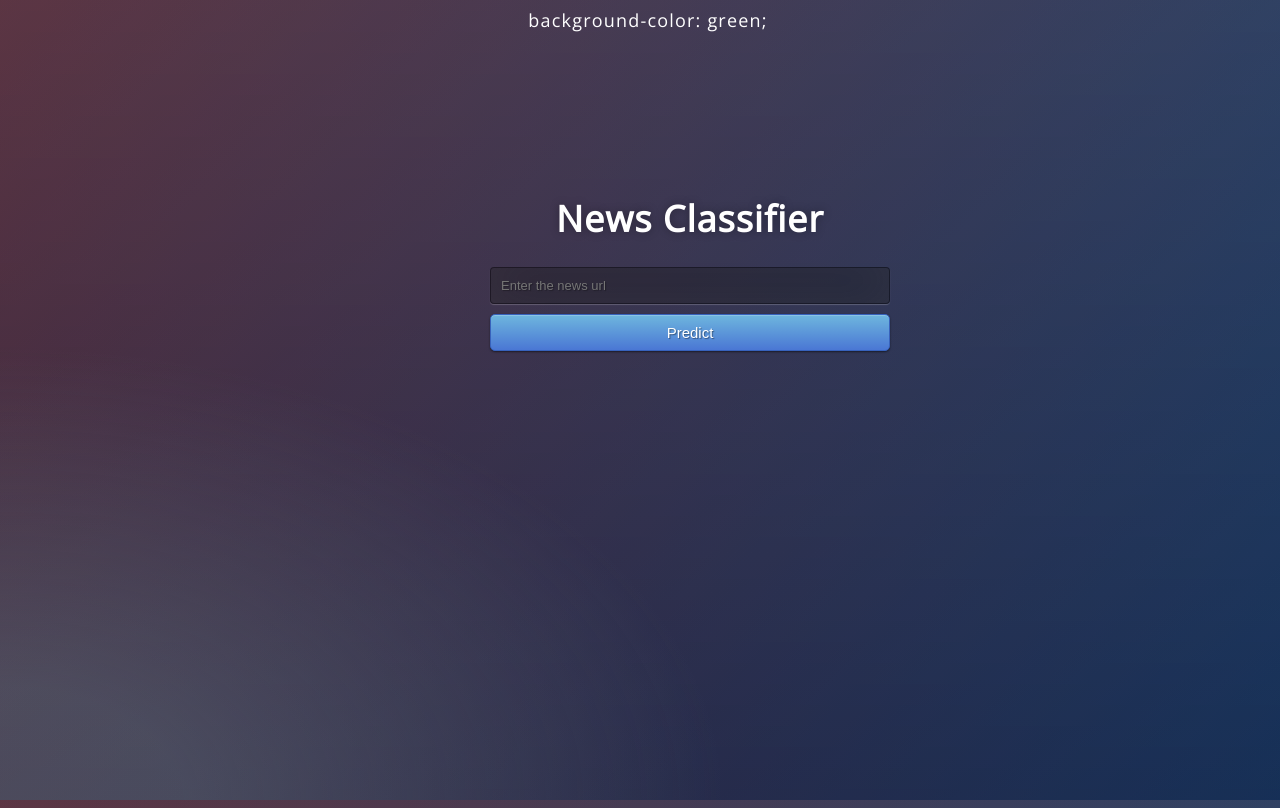
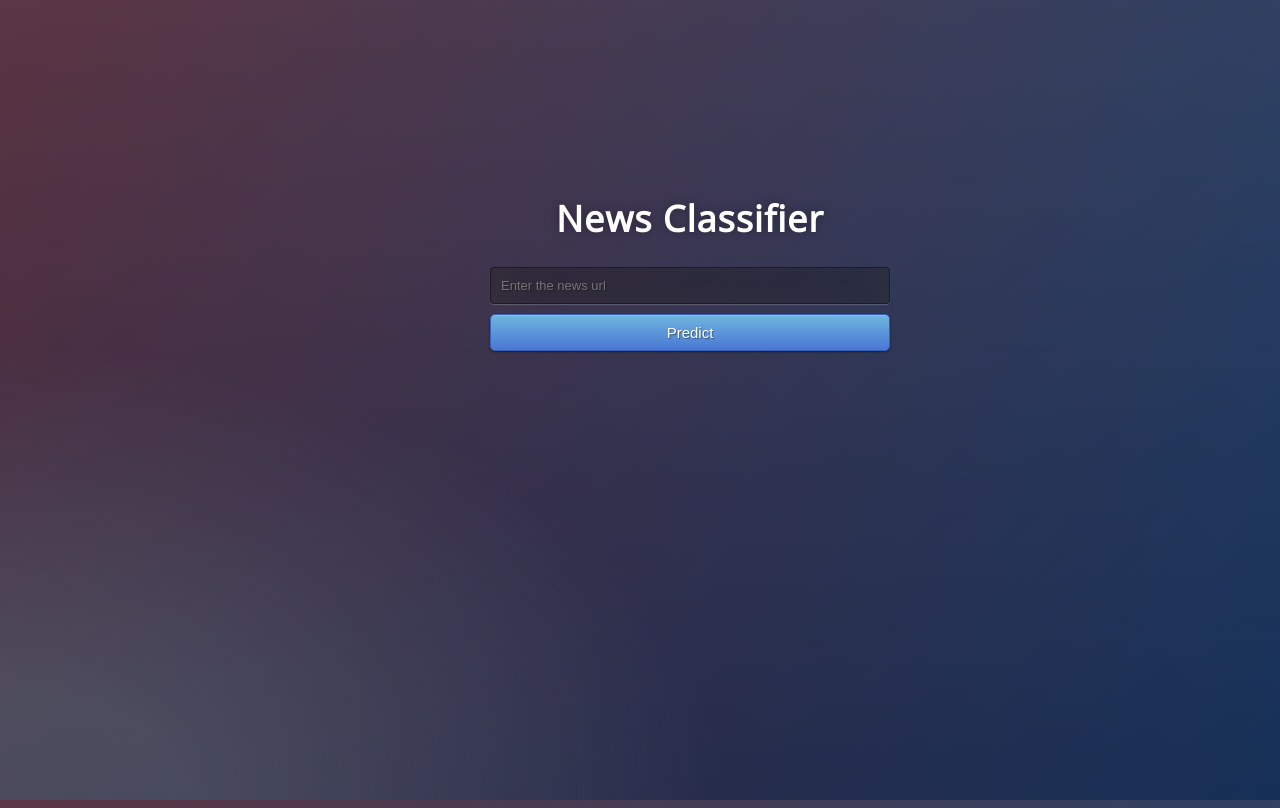
Before and after one commit to Sa7ya/fakenews, a Flask app: page / in a window 1280 px wide. Run offline with Flask 2, Linux system fonts and the light colour scheme; parts of the project's set-up code (start-up, migrations or seed data) failed here and were passed over.

Commit message:
Update main.html

```diff
--- a/templates/main.html
+++ b/templates/main.html
@@ -13,7 +13,7 @@
 </head>
 
 <body>
-	 background-color: green;
+
  <div class="login">
 	<h1>News Classifier</h1>
 
```
